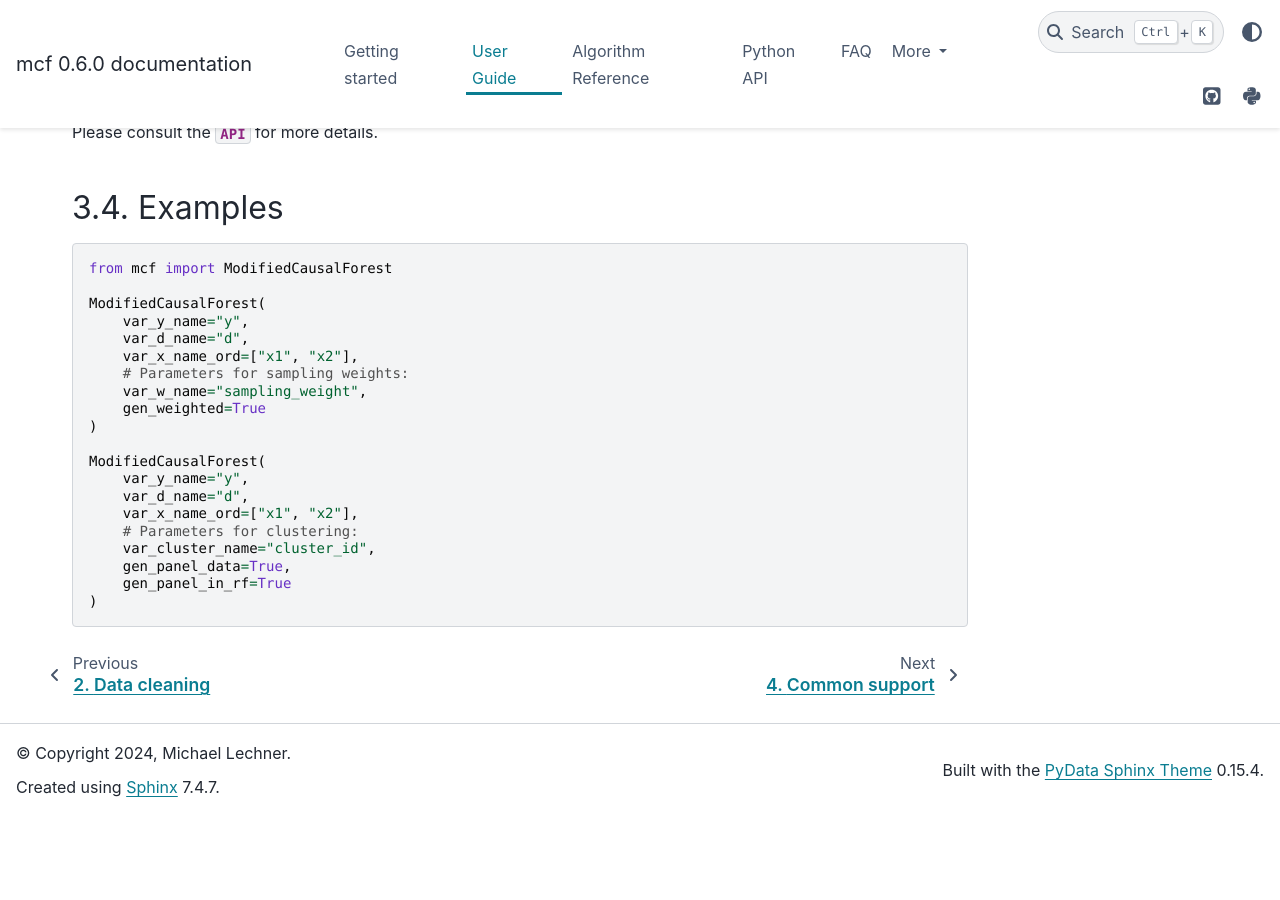
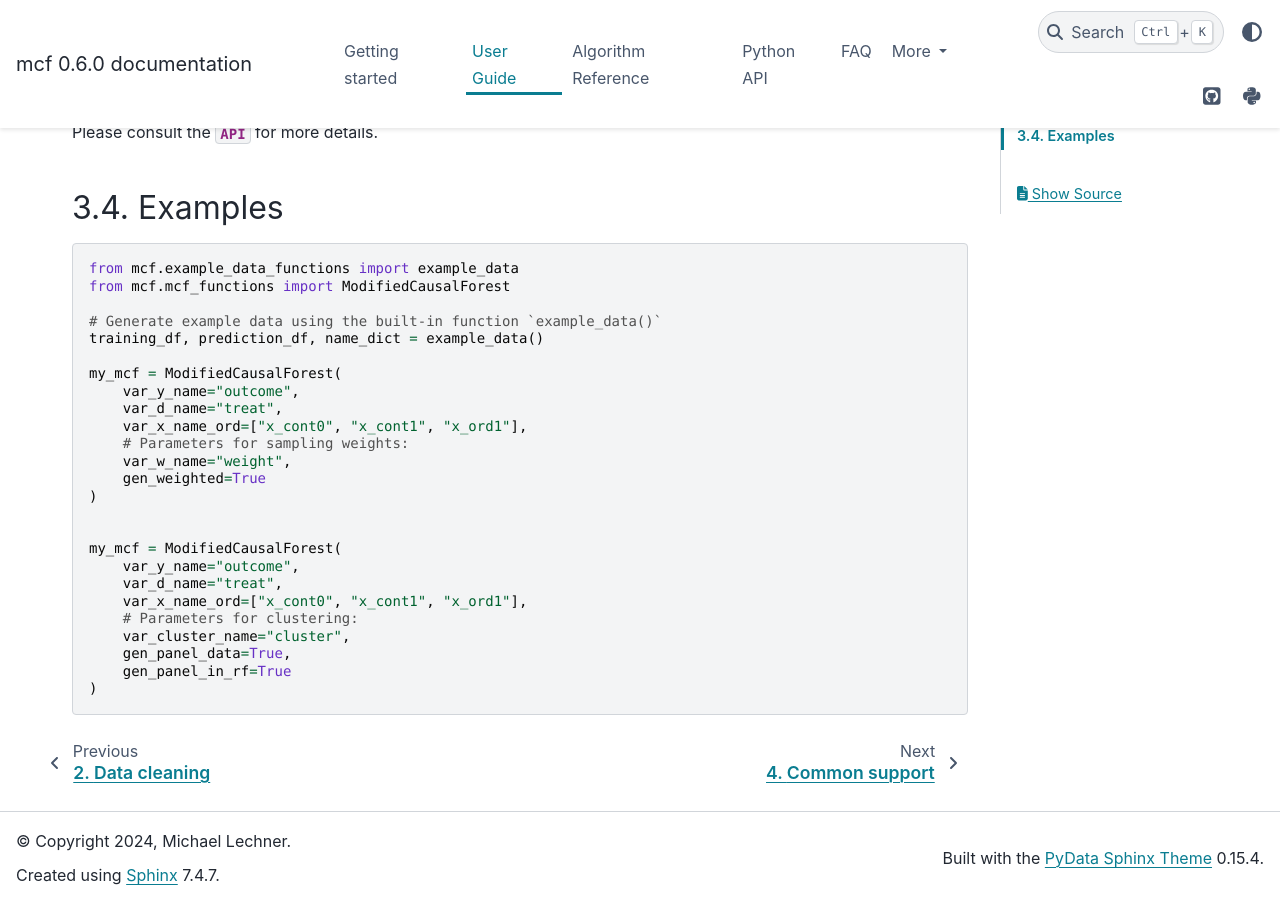
Before and after one commit to MCFpy/mcf, a Sphinx documentation site: the page built from docs/source/user_guide/weights_clusters.rst, in a window 1280 px wide and 900 px high, scrolled down 1133 px. Built offline with Sphinx 7.4.7 and the PyData theme 0.15.4, drawn with Linux system fonts in a browser that asks for light colours; before the commit the page ends 1950 px from its top, so only the background shows below that.

Commit message:
Update weights_clusters.rst

```diff
--- a/docs/source/user_guide/weights_clusters.rst
+++ b/docs/source/user_guide/weights_clusters.rst
@@ -41,23 +41,28 @@
 
 .. code-block:: python
 
-    from mcf import ModifiedCausalForest
+    from mcf.example_data_functions import example_data
+    from mcf.mcf_functions import ModifiedCausalForest
 
-    ModifiedCausalForest(
-        var_y_name="y",
-        var_d_name="d",
-        var_x_name_ord=["x1", "x2"],
+    # Generate example data using the built-in function `example_data()`
+    training_df, prediction_df, name_dict = example_data()
+
+    my_mcf = ModifiedCausalForest(
+        var_y_name="outcome",
+        var_d_name="treat",
+        var_x_name_ord=["x_cont0", "x_cont1", "x_ord1"],
         # Parameters for sampling weights:
-        var_w_name="sampling_weight",
+        var_w_name="weight",
         gen_weighted=True
     )
 
-    ModifiedCausalForest(
-        var_y_name="y",
-        var_d_name="d",
-        var_x_name_ord=["x1", "x2"],
+
+    my_mcf = ModifiedCausalForest(
+        var_y_name="outcome",
+        var_d_name="treat",
+        var_x_name_ord=["x_cont0", "x_cont1", "x_ord1"],
         # Parameters for clustering:
-        var_cluster_name="cluster_id",
+        var_cluster_name="cluster",
         gen_panel_data=True,
         gen_panel_in_rf=True
     )
```
